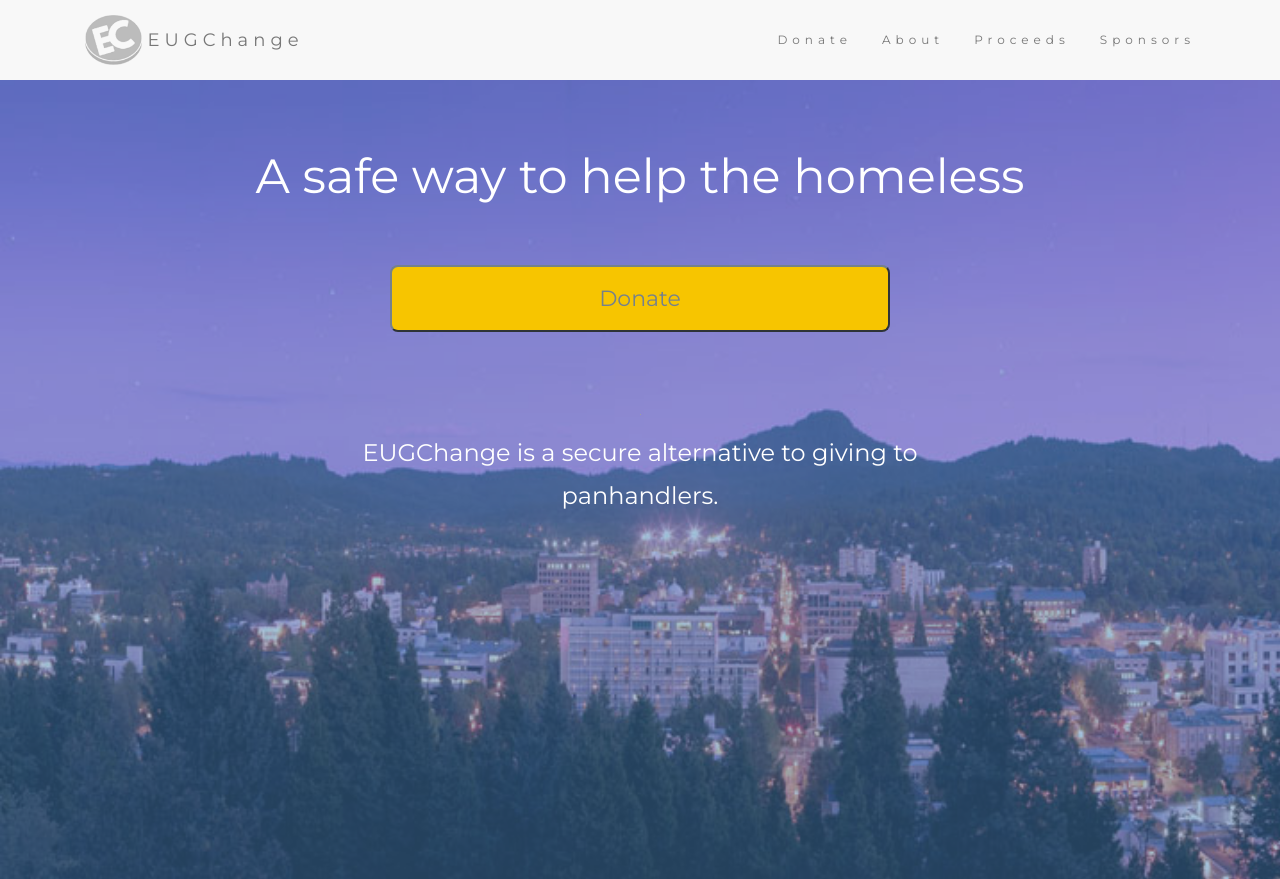
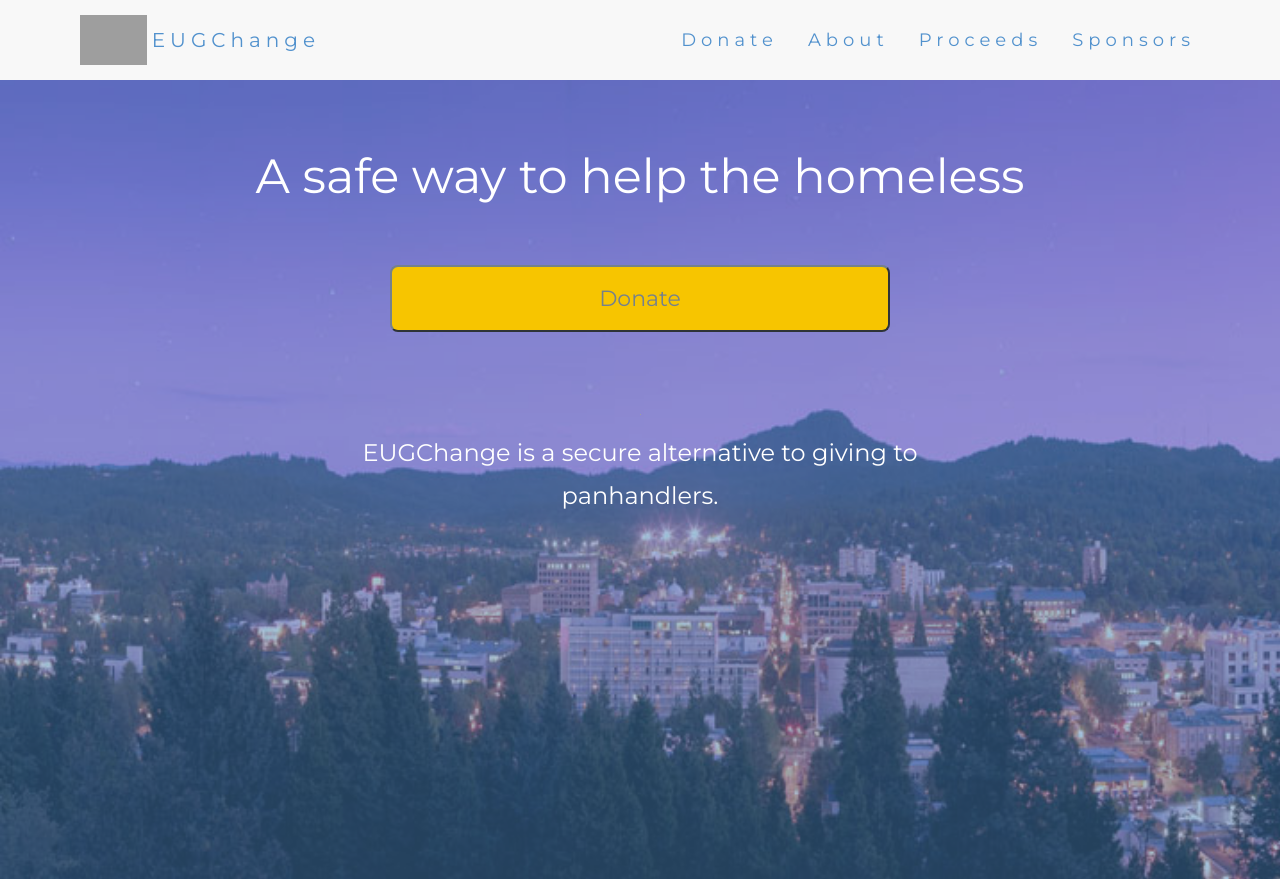
Before and after one commit to 238alexg/Change4Change, a Flask app: page / in a window 1280 px wide. Shown: the top 879 px of the page. Run offline with Flask 2, Linux system fonts and the light colour scheme; some libraries are stand-ins or nearby versions; grey boxes are pictures that could not be loaded.

Commit message:
Edited size of font

```diff
--- a/DonationApp/templates/index.html
+++ b/DonationApp/templates/index.html
@@ -58,7 +58,7 @@
         border: 0;
         border-radius: 0;
         margin-bottom: 0;
-        font-size: 12px;
+        font-size: 18px;
         letter-spacing: 5px;
     }
     .navbar-nav  li a:hover {
@@ -157,15 +157,15 @@
         <span class="icon-bar"></span>
         <span class="icon-bar"></span>
       </button>
-      <img src="../static/logos/ECicon.png" style="height: 50px; width: auto\9; float: left; padding-left: 15px; padding-right: 5px;">
-      <a class="navbar-brand" href="#" style="padding-right: 5px">EUGChange</a>
+      <img src="../static/logos/ECicon_color_cutout.jpg" style="height: 50px; width: auto\9; float: left; padding-left: 10px; padding-right: 5px;">
+      <a class="navbar-brand" href="#" style="padding-right: 5px; color: #5191cd; font-size: 20px">EUGChange</a>
     </div>
     <div class="collapse navbar-collapse" id="myNavbar">
       <ul class="nav navbar-nav navbar-right">
-        <li><a href="#donate">Donate</a></li>
-        <li><a href="#aboutSect">About</a></li>
-        <li><a href="#buys">Proceeds</a></li>
-        <li><a href="#partnershipBox">Sponsors</a></li>
+        <li><a href="#donate" style="color: #5191cd;">Donate</a></li>
+        <li><a href="#aboutSect" style="color: #5191cd;">About</a></li>
+        <li><a href="#buys" style="color: #5191cd;">Proceeds</a></li>
+        <li><a href="#partnershipBox" style="color: #5191cd;">Sponsors</a></li>
       </ul>
     </div>
   </div>
```
